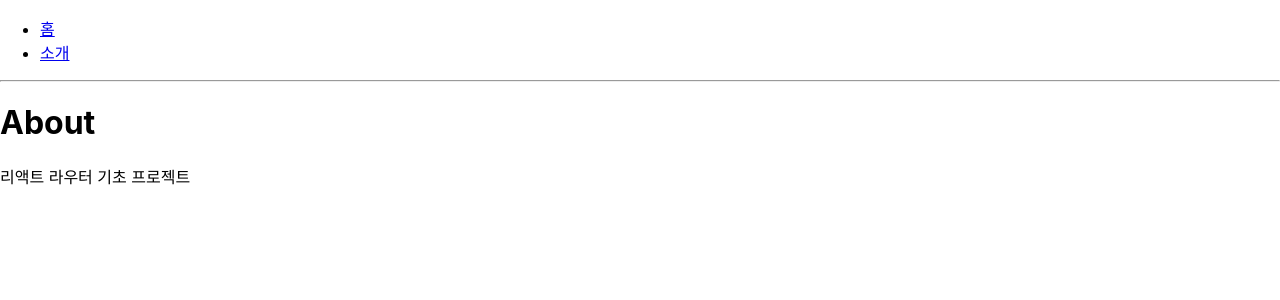
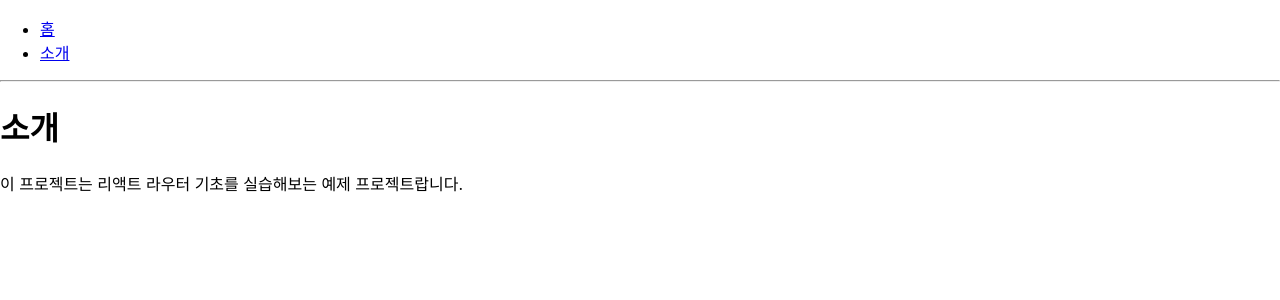
Before and after one commit to euna0104/begin-react, a React (Create React App) app: page /about in a window 1280 px wide. Shown: the top 300 px of the page. Built offline with nearby package versions, Linux system fonts and the light colour scheme.

Commit message:
쿼리 받아오기

```diff
--- a/src/About.js
+++ b/src/About.js
@@ -1,12 +1,21 @@
 import React from 'react';
+import { useLocation } from 'react-router-dom';
+import qs from 'qs';
 
 const About = () => {
-    return (
-        <div>
-            <h1>About</h1>
-            <p>리액트 라우터 기초 프로젝트</p>
-        </div>
-    );
+  const location = useLocation();
+  const query = qs.parse(location.search, {
+    ignoreQueryPrefix: true
+  });
+  const detail = query.detail === 'true';
+
+  return (
+    <div>
+      <h1>소개</h1>
+      <p>이 프로젝트는 리액트 라우터 기초를 실습해보는 예제 프로젝트랍니다.</p>
+      {detail && <p>추가적인 정보가 어쩌고 저쩌고..</p>}
+    </div>
+  );
 };
 
 export default About;
--- a/src/App.js
+++ b/src/App.js
@@ -1,10 +1,12 @@
 import React from 'react';
-import { Route, Link, Routes } from "react-router-dom";
+import { Route, Link, Routes } from 'react-router-dom';
 import About from './About';
 import Home from './Home';
+import Profile from './Profile';
 
-function App() {
+const App = () => {
   return (
+    <>
       <div>
         <ul>
           <li>
@@ -16,11 +18,13 @@ function App() {
         </ul>
         <hr />
         <Routes>
-        <Route path="/" exact={true} element={<Home />} />
+          <Route path="/" exact element={<Home />} />
           <Route path="/about" element={<About />} />
+          <Route path="/profiles/:username" component={Profile} />
         </Routes>
       </div>
+    </>
   );
-}
+};
 
 export default App;
```
Also changed, not shown: src/Home.js (indentation only). Lines whose indentation alone changed are shown as unchanged.
